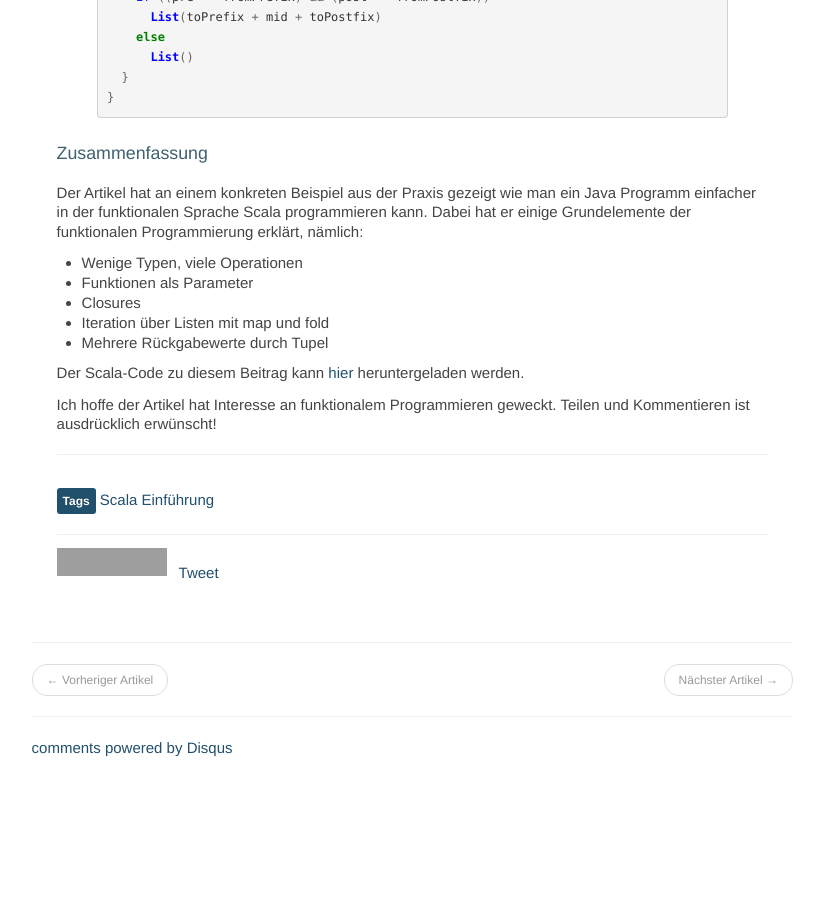
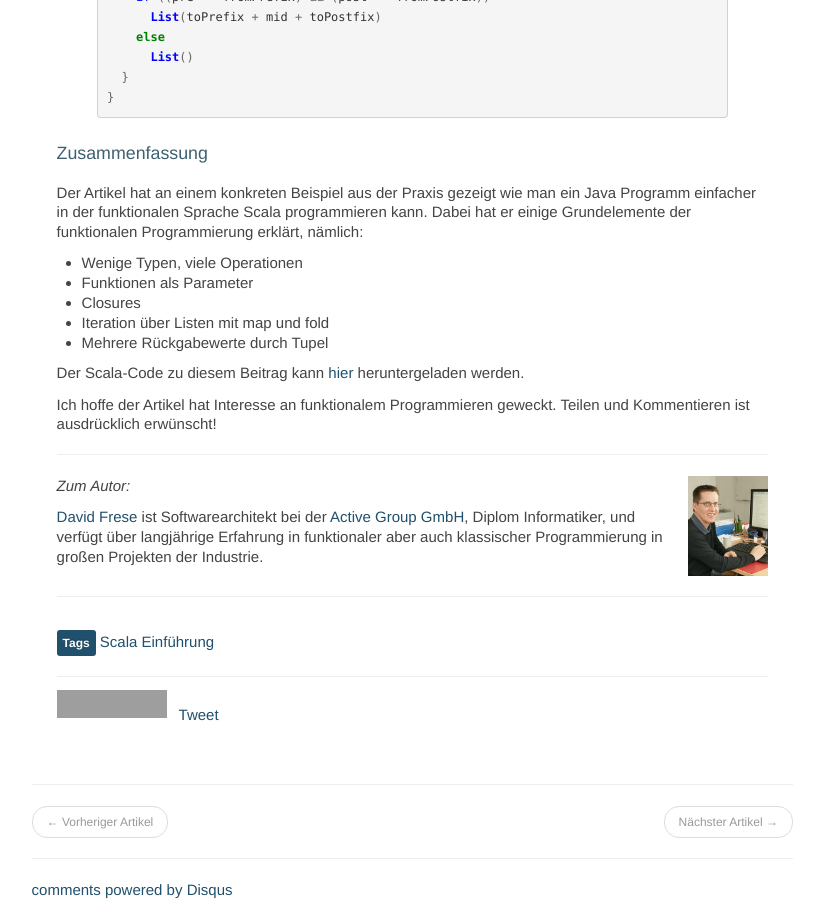
Before and after one commit to funktionale-programmierung/funktionale-programmierung.github.com, a Jekyll site: the page built from draft/beispiel-ant.md, in a window 1280 px wide and 900 px high, scrolled down 7954 px. Shown: the whole window, without its empty margins (359-1183 px from the left). Built offline with Jekyll 4.4.1, drawn with Linux system fonts in a browser that asks for light colours; some web fonts are replaced; comment, search, counter and statistics services are not loaded; before the commit the page ends 8712 px from its top, so only the background shows below that; grey boxes are pictures that could not be loaded.

Commit message:
Autoren Definition vereinfacht; Zum Autor David Frese hinzugefügt

```diff
--- /dev/null
+++ b/_includes/author/david-frese.html
@@ -0,0 +1,6 @@
+<a href="http://www.active-group.de/unternehmen/frese.html">David
+Frese</a> ist Softwarearchitekt bei
+der <a href="http://www.active-group.de/">Active Group GmbH</a>,
+Diplom Informatiker, und verfügt über langjährige Erfahrung in
+funktionaler aber auch klassischer Programmierung in großen Projekten
+der Industrie.
--- /dev/null
+++ b/_includes/author/michael-sperber.html
@@ -0,0 +1,4 @@
+<a href="https://www.active-group.de/unternehmen/sperber.html">Dr. Michael
+Sperber</a> ist CTO der <a href="http://www.active-group.de/">Active
+Group GmbH</a> und international anerkannter Spezialist für alle
+Aspekte der funktionalen Programmierung.
--- /dev/null
+++ b/_includes/author_about.html
@@ -0,0 +1,27 @@
+<!-- Definiert was über den Autor Autor am Ende des Postings gesagt wird -->
+
+{% capture about %}
+{% case page.author %}
+
+{% when 'david-frese' %}
+{% include author/david-frese.html %}
+
+{% when 'michael-sperber' %}
+{% include author/michael-sperber.html %}
+
+{% else %}
+{% assign author_undefined = true %}
+
+{% endcase %}
+{% endcapture %}
+
+{% if author_undefined != true %}
+<hr/>
+<div class="author-info">
+<div class="author-picture"><img src="/author/{{ page.author }}.jpg"></div>
+<div markdown="1" class="author-text">
+<em><p>Zum Autor:</p></em>
+<p>{{ about }}</p>
+</div>
+</div>
+{% endif %}
--- /dev/null
+++ b/_includes/author_name.html
@@ -0,0 +1,16 @@
+<!-- Definiert was für den jeweiligen Autor unterhalb des Post-Titels erscheint:
+Autor: xyz
+-->
+
+{% case page.author %}
+
+{% when 'david-frese' %}
+<a href="http://www.active-group.de/unternehmen/frese.html">David Frese</a>
+
+{% when 'michael-sperber' %}
+<a href="http://www.active-group.de/unternehmen/sperber.html">Michael Sperber</a>
+
+{% else %}
+{{ page.author }}
+
+{% endcase %}
--- a/_layouts/post.html
+++ b/_layouts/post.html
@@ -5,8 +5,9 @@ layout: default
   <article>
     <h1 class="post-title">{{ page.title }}</h1>
     <div class="post-date">{{ page.date | date: "%Y-%m-%d" }}</div>
-    <div class="post-author">Autor: {{ page.author }}</div>
+    <div class="post-author">Autor: {% include author_name.html %}</div>
     <div class="post-content">{{ content }}</div>
+    {% include author_about.html %}
     <hr />
     <div class="post-tags">
       <span class="label label-info">Tags</span>
--- a/draft/beispiel-ant.md
+++ b/draft/beispiel-ant.md
@@ -1,7 +1,7 @@
 ---
 layout: post
 title: "Funktional Programmieren am konkreten Beispiel (Ant)"
-author: <a href="http://active-group.de/unternehmen/frese.html">David Frese</a>
+author: david-frese
 tags: Scala Einführung
 ---
 
```
Also changed, not shown: _includes/author/michael-sperber.md (deleted, +0 -13 lines), author/michael-sperber.md (deleted, +0 -6 lines), draft/rein-funktional-2.md (+1 -4 lines), draft/rein-funktional.md (+1 -3 lines), README.md, author/david-frese.jpg (added).
